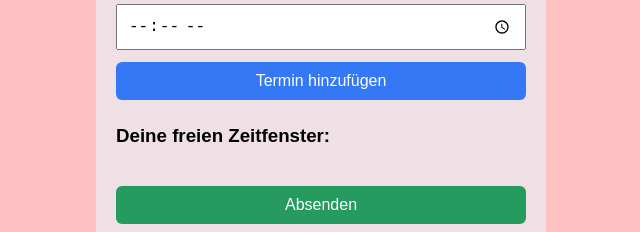
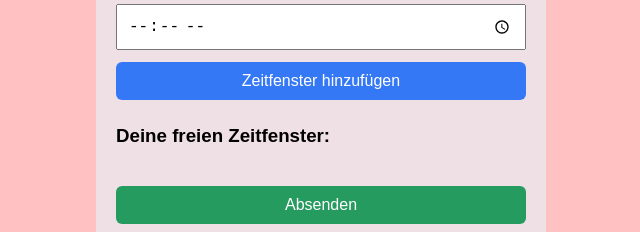
Before and after one commit to Thomas41202/Terminplaner, a plain HTML site: page index.html in a window 1280 px wide. Shown: the part 344-576 px from the top of the page, 319-959 px from the left. Drawn offline with Linux system fonts and the light colour scheme.

Commit message:
Update index.html

```diff
--- a/index.html
+++ b/index.html
@@ -85,7 +85,7 @@
 
         <!-- Fügt einen Termin hinzu -->
         <button onclick="terminHinzufuegen()">
-            Termin hinzufügen
+            Zeitfenster hinzufügen
         </button>
 
         <h3>Deine freien Zeitfenster:</h3>
```
